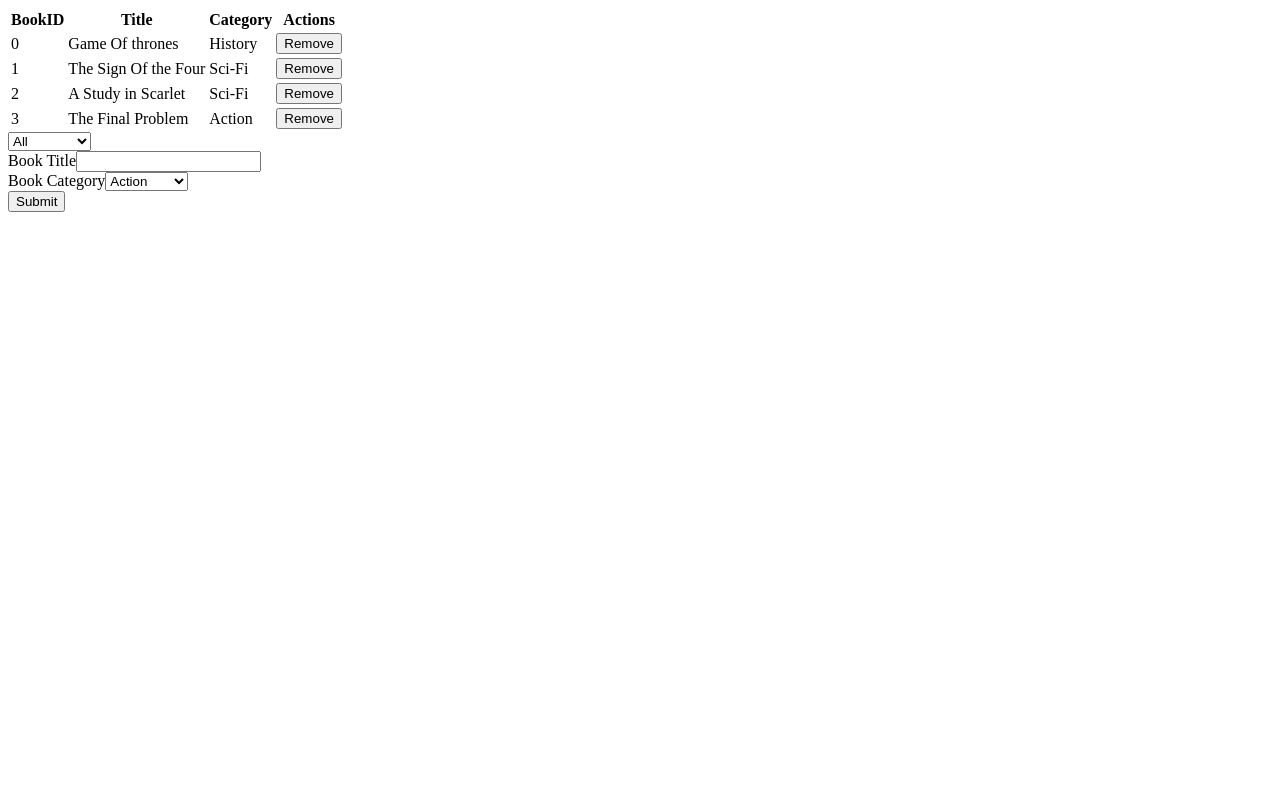
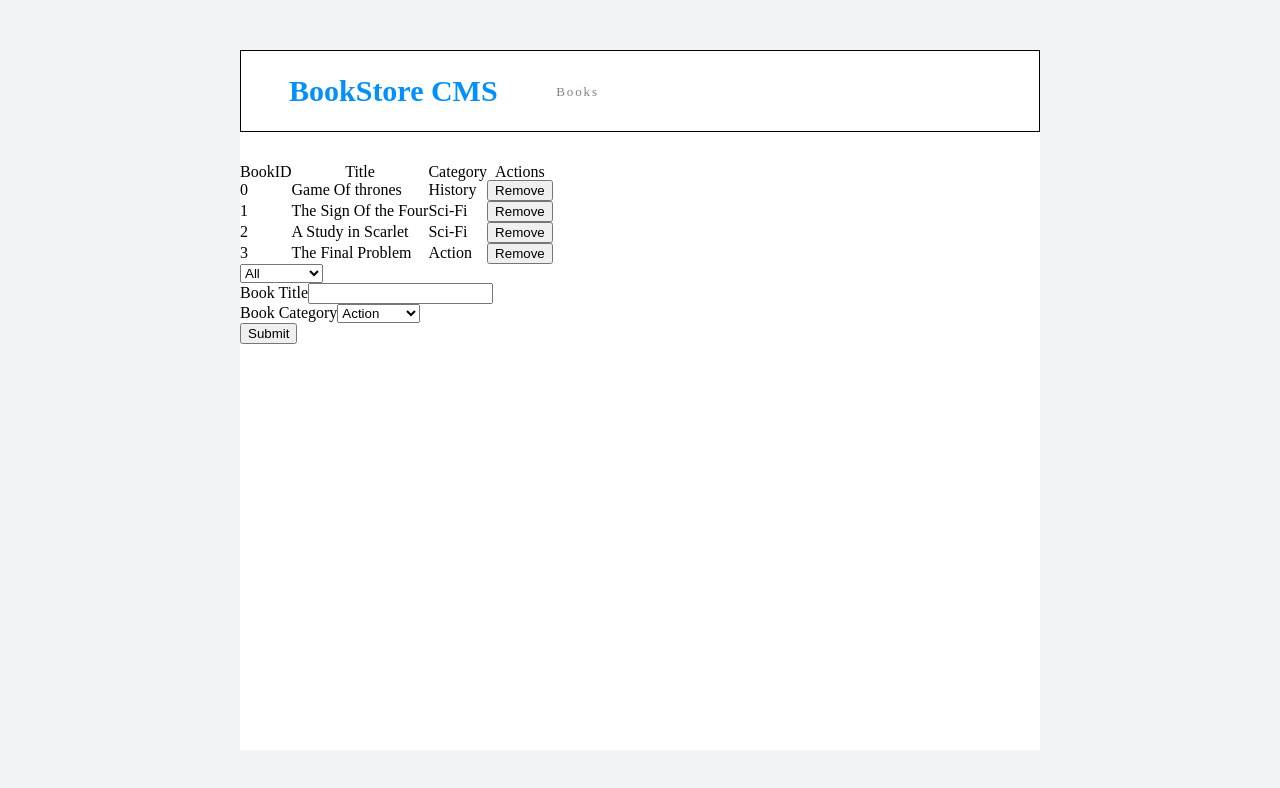
Before and after one commit to stratospherique/bookstore-cms, a React (Create React App) app: page / in a window 1280 px wide. Shown: the top 788 px of the page. Built offline with nearby package versions, Linux system fonts and the light colour scheme.

Commit message:
start styling using styled components

```diff
--- a/package.json
+++ b/package.json
@@ -8,7 +8,8 @@
     "react-dom": "^16.12.0",
     "react-redux": "^7.1.3",
     "react-scripts": "3.2.0",
-    "redux": "^4.0.4"
+    "redux": "^4.0.4",
+    "styled-components": "^4.4.1"
   },
   "scripts": {
     "start": "react-scripts start",
--- a/src/components/App.js
+++ b/src/components/App.js
@@ -1,14 +1,19 @@
 import React from 'react';
-import BookList from '../containers/book-list';
+import BooksTable from '../components/books-table';
 import BookForm from './book-form';
 import CategoryFilter from './category-filter';
+import Navigation from './navigation';
+import { Container, InnerRoot } from './styled-components';
 
 const App = () => (
-  <div>
-    <BookList />
-    <CategoryFilter />
-    <BookForm />
-  </div>
+  <InnerRoot >
+    <Container>
+      <Navigation />
+      <BooksTable />
+      <CategoryFilter />
+      <BookForm />
+    </Container>
+  </InnerRoot>
 );
 
 export default App;
--- /dev/null
+++ b/src/components/books-table.js
@@ -0,0 +1,22 @@
+import React from 'react';
+import BookList from '../containers/book-list';
+
+const BookTable = () => {
+  return (
+    <div>
+      <table>
+        <thead>
+          <tr>
+            <th>BookID</th>
+            <th>Title</th>
+            <th>Category</th>
+            <th>Actions</th>
+          </tr>
+        </thead>
+        <BookList />
+      </table>
+    </div>
+  )
+}
+
+export default BookTable;
--- /dev/null
+++ b/src/components/navigation.js
@@ -0,0 +1,17 @@
+import React from 'react';
+import { Nav, Logo, NavElements, Link } from './styled-components';
+
+class Navigation extends React.Component {
+  render() {
+    return (
+      <Nav>
+        <Logo>BookStore CMS</Logo>
+        <NavElements>
+          <li className="link"><Link href="#" baseColor="#828282" hoverColor="#F28282">Books</Link></li>
+        </NavElements>
+      </Nav>
+    )
+  }
+}
+
+export default Navigation;
--- /dev/null
+++ b/src/components/styled-components.js
@@ -0,0 +1,82 @@
+import styled, { css } from 'styled-components';
+
+const colors = {
+  mainBackground: '#F2F3F7',
+  innerBackground: '#FFFFFF',
+  mainColor: '#0190FF',
+  color_1: '#0190AD',
+}
+
+
+const Nav = styled.nav`
+  border: 1px solid;
+  display: flex;
+  height: 80px;
+  align-items: center;
+  padding-left: 3em;
+  margin-bottom: 2em;
+`;
+
+const Logo = styled.span`
+  font-family: Montserrat;
+  font-size: 30px;
+  font-weight: bold;
+  font-stretch: normal;
+  font-style: normal;
+  line-height: normal;
+  letter-spacing: normal;
+  color: #0290ff;
+  padding-right: 1em;
+
+  &:hover {
+    color: ${colors.color_1};
+  }
+`;
+
+const NavElements = styled.ul`
+  width: 100px;
+  height: 40px;
+  display: flex;
+  align-items: center;
+  justify-content: space-around;
+
+  & .link {
+    padding: 5px;
+    color: red;
+  }
+`;
+
+const Link = styled.a`
+  width: 59px;
+  height: 16px;
+  font-family: Montserrat;
+  font-size: 13px;
+  font-weight: normal;
+  font-stretch: normal;
+  font-style: normal;
+  line-height: normal;
+  letter-spacing: 1.9px;
+  color: ${props => props.baseColor || 'gray'};
+  text-decoration: none;
+  transition: color, font-size .5s ease-out;
+  &:hover {
+    color: ${props => props.hoverColor || 'red'};
+    font-size: 16px;
+  }
+`;
+
+const Container = styled.div`
+  background-color: ${colors.innerBackground};
+  border: 1px solid ${colors.mainBackground};
+  height: 700px;
+  width: 800px;
+`;
+
+const InnerRoot = styled.div`
+background-color: ${colors.mainBackground};
+height: 100vh;
+display: grid;
+place-content: center;
+`;
+
+export { Nav, Container, InnerRoot, Logo, NavElements, Link }
--- a/src/containers/book-list.js
+++ b/src/containers/book-list.js
@@ -4,16 +4,6 @@
 import { removeBookAction } from '../actions/index';
 
 let BookList = ({ books, handleRemoveBook }) => (
-  <div>
-    <table>
-      <thead>
-        <tr>
-          <th>BookID</th>
-          <th>Title</th>
-          <th>Category</th>
-          <th>Actions</th>
-        </tr>
-      </thead>
   <tbody>
     {books.length > 0 ? books.map((book) => (
       <Book key={book.id} item={book} handleRemoval={handleRemoveBook} />
@@ -24,8 +14,6 @@
         </tr>
       )}
   </tbody>
-    </table>
-  </div>
 );
 
 const displayableBooks = (books, theFilter) => {
--- a/src/index.js
+++ b/src/index.js
@@ -4,6 +4,7 @@
 import { createStore } from 'redux';
 import appReducer from './reducers/index';
 import App from './components/App';
+import './reset.css';
 
 const initialState = {
   books: [
--- /dev/null
+++ b/src/reset.css
@@ -0,0 +1,51 @@
+/* http://meyerweb.com/eric/tools/css/reset/
+   v2.0 | 20110126
+   License: none (public domain)
+*/
+
+html, body, div, span, applet, object, iframe,
+h1, h2, h3, h4, h5, h6, p, blockquote, pre,
+a, abbr, acronym, address, big, cite, code,
+del, dfn, em, img, ins, kbd, q, s, samp,
+small, strike, strong, sub, sup, tt, var,
+b, u, i, center,
+dl, dt, dd, ol, ul, li,
+fieldset, form, label, legend,
+table, caption, tbody, tfoot, thead, tr, th, td,
+article, aside, canvas, details, embed,
+figure, figcaption, footer, header, hgroup,
+menu, nav, output, ruby, section, summary,
+time, mark, audio, video {
+	margin: 0;
+	padding: 0;
+	border: 0;
+	font-size: 100%;
+	font: inherit;
+	vertical-align: baseline;
+}
+/* HTML5 display-role reset for older browsers */
+article, aside, details, figcaption, figure,
+footer, header, hgroup, menu, nav, section {
+	display: block;
+}
+body {
+	line-height: 1;
+}
+ol, ul {
+	list-style: none;
+}
+blockquote, q {
+	quotes: none;
+}
+blockquote:before, blockquote:after,
+q:before, q:after {
+	content: '';
+	content: none;
+}
+table {
+	border-collapse: collapse;
+	border-spacing: 0;
+}
+
+/* Fonts */
+@import url('https://fonts.googleapis.com/css?family=Montserrat:400,800&display=swap');
```
Also changed, not shown: 1 other file (tests, documents, lock files or other folders). Lines whose indentation alone changed are shown as unchanged.
